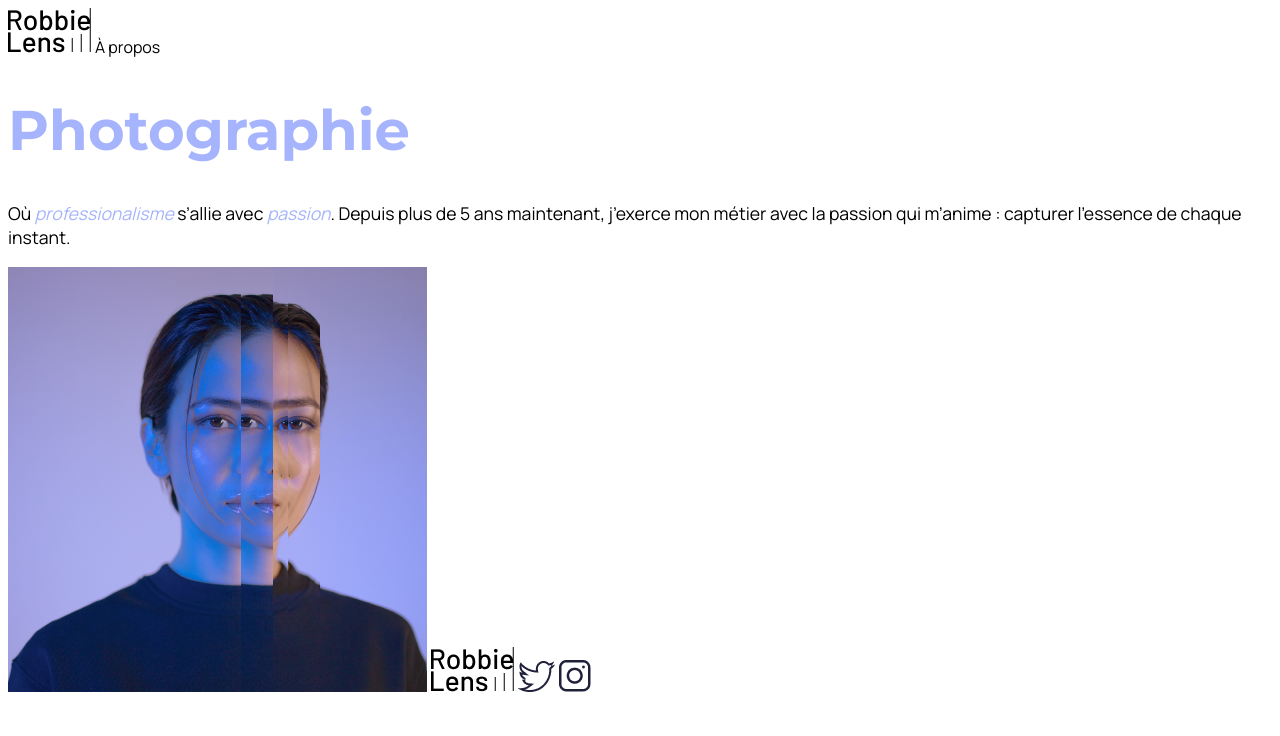
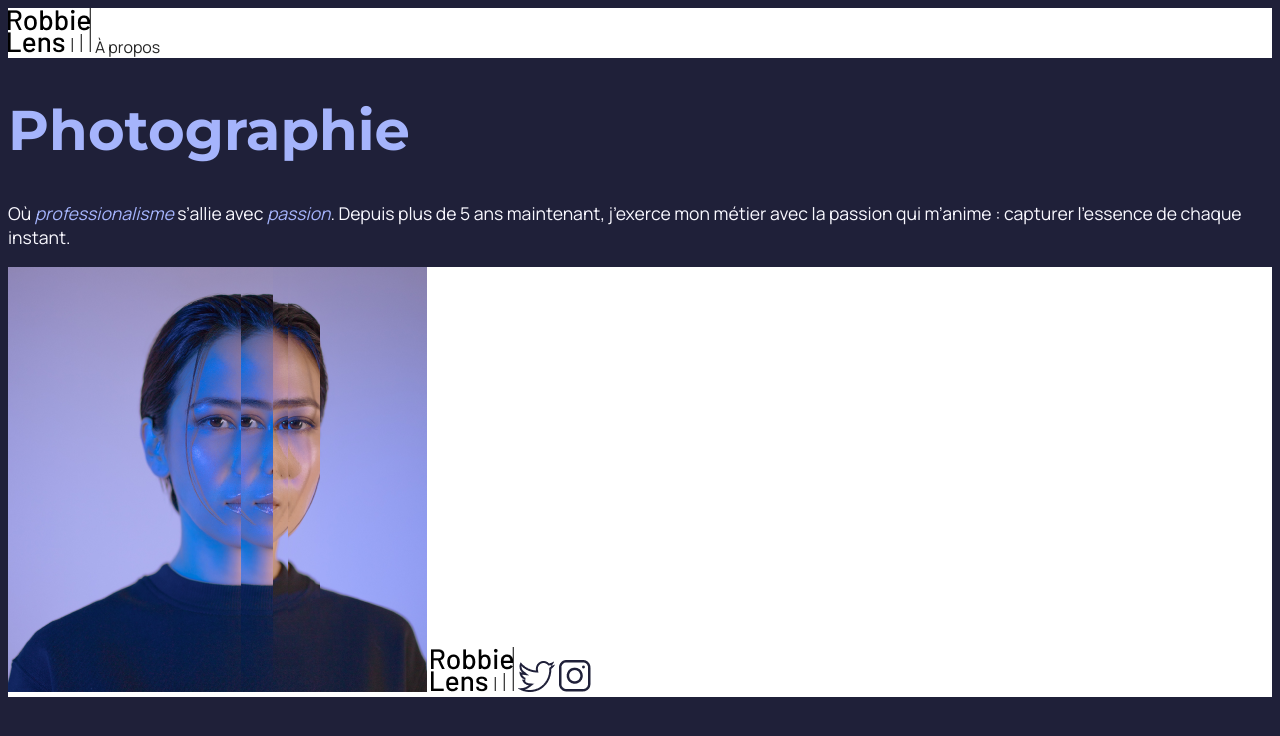
Before and after one commit to raphaeldebot/OCR, a plain HTML site: page index.html in a window 1280 px wide. Drawn offline with Linux system fonts and the light colour scheme.

Commit message:
EXO OCR P2C3 en cours

```diff
--- a/index.html
+++ b/index.html
@@ -13,7 +13,7 @@
 <link href="https://fonts.googleapis.com/css2?family=Manrope:wght@200..800&family=Montserrat:ital,wght@0,100..900;1,100..900&display=swap" rel="stylesheet">
 </head>
 <body>
-    <div>
+    <div class="divhaut">
     <img src="images/logo.png" alt="Le logo de Robbie Lens">
     <a href="a-propos.html">À propos</a>
 </div>
@@ -23,7 +23,7 @@
         plus de 5 ans maintenant, j’exerce mon métier avec la passion
         qui m’anime : capturer l’essence de chaque instant.
     </p>
-    <div>
+    <div class="divbas">
     <img src="images/robbie-lens.png" alt="Portrait avec effet de la photographe Robbie Lens">
     <img src="images/logo.png" alt="Le logo de Robbie lens">
     <a href="https://x.com" target="_blank"><img src="images/twitter.png" alt="Icone X (Twitter)"></a>
--- a/style.css
+++ b/style.css
@@ -24,3 +24,20 @@ ul{
     font-size: 1em;
     font-family: "Manrope";
 }
+
+div{
+    background-color: white;
+
+}
+
+div a{
+    color: #242424;
+}
+
+body{
+    background-color: #1F2039;
+}
+
+p , h2 , ul{
+    color: #F9F8FF;
+}
```
Also changed, not shown: a-propos.html (+2 -2 lines).
